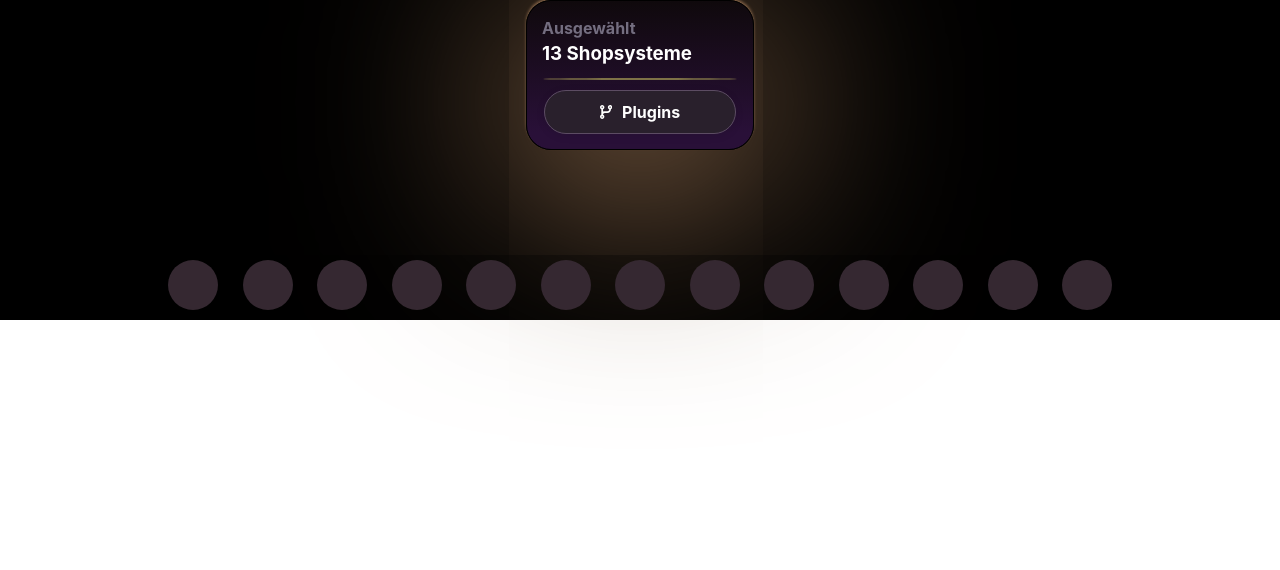
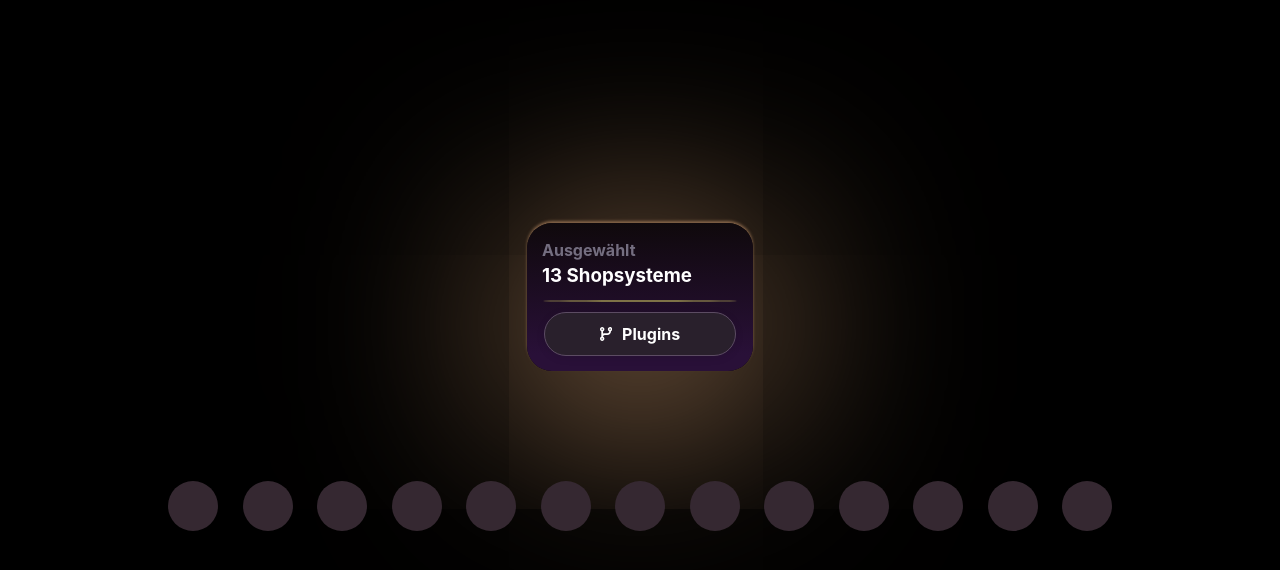
Before and after one commit to arief0303/payever-test-task-one, a website built with Vite: page index.html in a window 1280 px wide. Built offline with nearby package versions, Linux system fonts and the light colour scheme.

Commit message:
z-index management

```diff
--- a/index.html
+++ b/index.html
@@ -17,8 +17,12 @@
   <!-- <header id="app" style="display: flex; justify-content: center; align-items: center; width: 100%; height: 10vh;">
     <p>Payever Task One</p>
   </header> -->
+  <div
+    style="z-index: -2; position: absolute; width: 100%; height: 100%; background: linear-gradient(0deg, rgb(41, 16, 56) 11%, rgba(15,9,12,1) 100%);">
+  </div>
+  <div id="hero" style="padding: 223px 0px;">
     <div id="card"
-    style="width: 196px;padding: 15px; background: linear-gradient(0deg, rgb(41, 16, 56) 11%, rgba(15,9,12,1) 100%); border: 1px solid black; border-radius: 25px; box-shadow: 0 -2px 3px 0px #866549, 0 27px 206px 29px #866549; margin: 0 auto;">
+      style="width: 196px;padding: 15px; background: linear-gradient(0deg, rgb(41, 16, 56) 11%, rgba(15,9,12,1) 100%); border-radius: 25px; box-shadow: 0 -2px 3px 0px #866549, 0 27px 206px 29px #866549; margin: 0 auto; z-index: 1;">
       <div style="display: flex; height: 100%; flex-direction: column;">
         <h4 style="margin: 0; color: #746e80;">Ausgewählt</h4>
         <h3 style="margin: 0; color: white;">13 Shopsysteme</h3>
@@ -35,22 +39,62 @@
         </div>
       </div>
     </div>
-  <div style="margin: 100px auto; display: block; white-space: nowrap; text-align: center;">
-    <div id="circle1" style="width: 50px; height: 50px; border-radius: 50%; background-color: #352831; margin: 10px; display: inline-block;"><img/></div>
-    <div id="circle2" style="width: 50px; height: 50px; border-radius: 50%; background-color: #352831; margin: 10px; display: inline-block;"><img/></div>
-    <div id="circle3" style="width: 50px; height: 50px; border-radius: 50%; background-color: #352831; margin: 10px; display: inline-block;"><img/></div>
-    <div id="circle4" style="width: 50px; height: 50px; border-radius: 50%; background-color: #352831; margin: 10px; display: inline-block;"><img/></div>
-    <div id="circle5" style="width: 50px; height: 50px; border-radius: 50%; background-color: #352831; margin: 10px; display: inline-block;"><img/></div>
-    <div id="circle6" style="width: 50px; height: 50px; border-radius: 50%; background-color: #352831; margin: 10px; display: inline-block;"><img/></div>
-    <div id="circle7" style="width: 50px; height: 50px; border-radius: 50%; background-color: #352831; margin: 10px; display: inline-block;"><img/></div>
-    <div id="circle8" style="width: 50px; height: 50px; border-radius: 50%; background-color: #352831; margin: 10px; display: inline-block;"><img/></div>
-    <div id="circle9" style="width: 50px; height: 50px; border-radius: 50%; background-color: #352831; margin: 10px; display: inline-block;"><img/></div>
-    <div id="circle10" style="width: 50px; height: 50px; border-radius: 50%; background-color: #352831; margin: 10px;display: inline-block;"><img/></div>
-    <div id="circle11" style="width: 50px; height: 50px; border-radius: 50%; background-color: #352831; margin: 10px;display: inline-block;"><img/></div>
-    <div id="circle12" style="width: 50px; height: 50px; border-radius: 50%; background-color: #352831; margin: 10px;display: inline-block;"><img/></div>
-    <div id="circle13" style="width: 50px; height: 50px; border-radius: 50%; background-color: #352831; margin: 10px;display: inline-block;"><img/></div>
+    <div style="margin: 100px auto; display: block; white-space: nowrap; text-align: center; z-index: 1;">
+      <div id="circle1"
+        style="width: 50px; height: 50px; border-radius: 50%; background-color: #352831; margin: 10px; display: inline-block;">
+        <img />
       </div>
-  <!-- <script type="module" src="/main.js"></script> -->
+      <div id="circle2"
+        style="width: 50px; height: 50px; border-radius: 50%; background-color: #352831; margin: 10px; display: inline-block;">
+        <img />
+      </div>
+      <div id="circle3"
+        style="width: 50px; height: 50px; border-radius: 50%; background-color: #352831; margin: 10px; display: inline-block;">
+        <img />
+      </div>
+      <div id="circle4"
+        style="width: 50px; height: 50px; border-radius: 50%; background-color: #352831; margin: 10px; display: inline-block;">
+        <img />
+      </div>
+      <div id="circle5"
+        style="width: 50px; height: 50px; border-radius: 50%; background-color: #352831; margin: 10px; display: inline-block;">
+        <img />
+      </div>
+      <div id="circle6"
+        style="width: 50px; height: 50px; border-radius: 50%; background-color: #352831; margin: 10px; display: inline-block;">
+        <img />
+      </div>
+      <div id="circle7"
+        style="width: 50px; height: 50px; border-radius: 50%; background-color: #352831; margin: 10px; display: inline-block;">
+        <img />
+      </div>
+      <div id="circle8"
+        style="width: 50px; height: 50px; border-radius: 50%; background-color: #352831; margin: 10px; display: inline-block;">
+        <img />
+      </div>
+      <div id="circle9"
+        style="width: 50px; height: 50px; border-radius: 50%; background-color: #352831; margin: 10px; display: inline-block;">
+        <img />
+      </div>
+      <div id="circle10"
+        style="width: 50px; height: 50px; border-radius: 50%; background-color: #352831; margin: 10px;display: inline-block;">
+        <img />
+      </div>
+      <div id="circle11"
+        style="width: 50px; height: 50px; border-radius: 50%; background-color: #352831; margin: 10px;display: inline-block;">
+        <img />
+      </div>
+      <div id="circle12"
+        style="width: 50px; height: 50px; border-radius: 50%; background-color: #352831; margin: 10px;display: inline-block;">
+        <img />
+      </div>
+      <div id="circle13"
+        style="width: 50px; height: 50px; border-radius: 50%; background-color: #352831; margin: 10px;display: inline-block;">
+        <img />
+      </div>
+    </div>
+  </div>
+  <script type="module" src="/main.js"></script>
 </body>
 
 </html>
```
Lines whose indentation alone changed are shown as unchanged.
